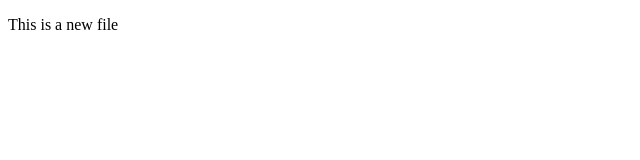
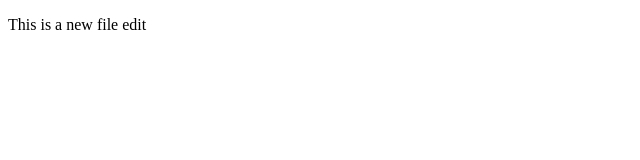
Before and after one commit to bhimanna028/miniproject1, a plain HTML site: page index.html in a window 1280 px wide. Shown: the full height of the page, 0-640 px from the left. Drawn offline with Linux system fonts and the light colour scheme.

Commit message:
Update index.html

```diff
--- a/index.html
+++ b/index.html
@@ -6,6 +6,6 @@
     <title>Document</title>
 </head>
 <body>
-    <p>This is a new file</p>
+    <p>This is a new file edit</p>
 </body>
 </html>
```
